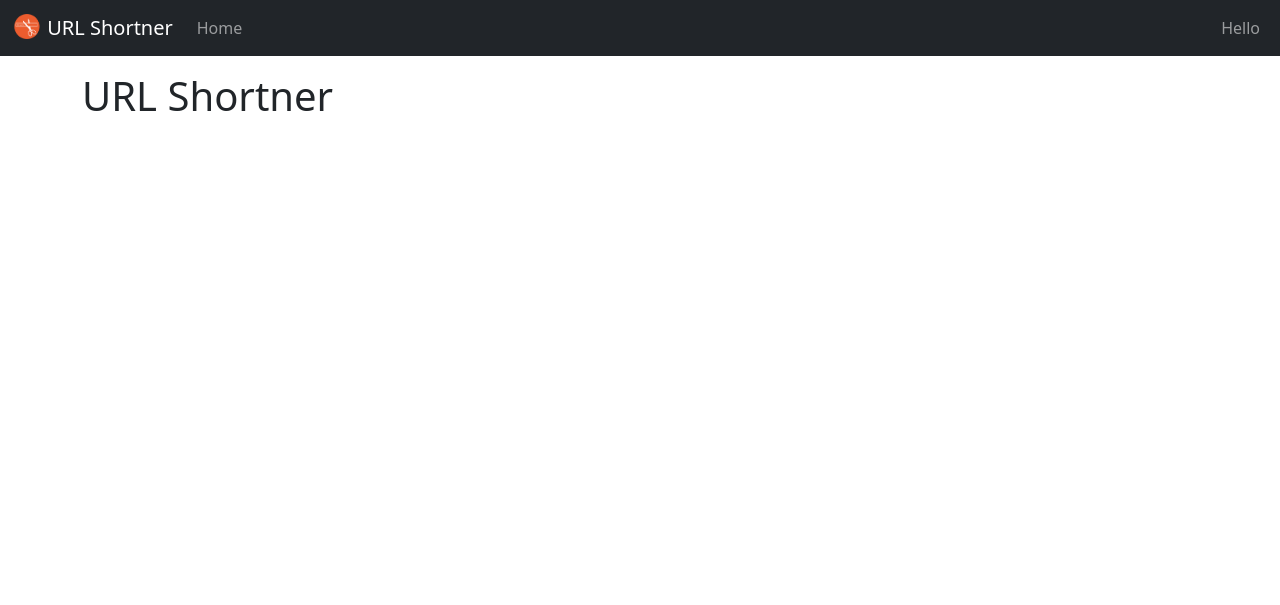
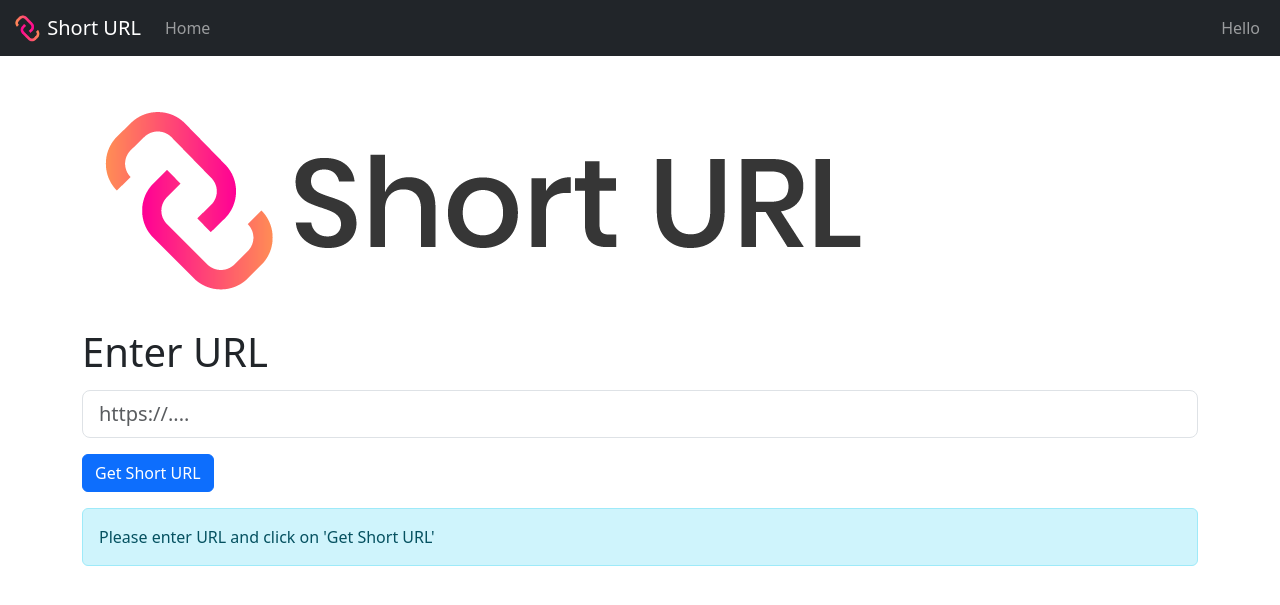
Before and after one commit to shivatejaburle/url-shortner, a Django app: page / in a window 1280 px wide. Shown: the top 605 px of the page. Run offline with Django 5.2, Linux system fonts and the light colour scheme; some libraries are stand-ins or nearby versions.

Commit message:
Views and Templates

```diff
--- a/shortner/templates/shortner/index.html
+++ b/shortner/templates/shortner/index.html
@@ -1,7 +1,44 @@
 {% extends 'base_master.html' %}
+{% load static %}
+
+{% block title %}
+    Short URL
+{% endblock title %}
 
 {% block content %}
+    <style>
+        .link-color {
+            --bs-link-hover-color-rgb: 25, 135, 84;
+        }
+    </style>
     <div class="container">
-        <h1>URL Shortner</h1>
+        <img src="{% static 'shortner/img/short-url.png' %}" class="img-fluid" alt="short-url">
+        <form method="post">
+            {% csrf_token %}
+            <div class="mb-3">
+                <label for="urlInput" class="form-label fs-1">Enter URL</label>
+                <input type="url" title="urlInput" name="urlInput" class="form-control form-control-lg" id="urlInput" placeholder="https://...." required>
+            </div>
+            <button type="submit" class="btn btn-primary">Get Short URL</button>
+        </form>
+        {% if shortened_url %}
+            <div class="alert alert-success mt-3 fs-2" role="alert">
+                <strong>Short URL:</strong><br>
+                <a class="icon-link icon-link-hover link-color" target="_blank" href="{{ shortened_url }}">
+                    {{ shortened_url }}
+                    <svg xmlns="http://www.w3.org/2000/svg" class="bi" viewBox="0 0 16 16" aria-hidden="true">
+                        <path d="M1 8a.5.5 0 0 1 .5-.5h11.793l-3.147-3.146a.5.5 0 0 1 .708-.708l4 4a.5.5 0 0 1 0 .708l-4 4a.5.5 0 0 1-.708-.708L13.293 8.5H1.5A.5.5 0 0 1 1 8z"/>
+                    </svg>
+                </a>
+            </div>
+        {% elif error %}
+            <div class="alert alert-danger mt-3 fs-3" role="alert">
+                {{ error }}
+            </div>
+        {% else %}
+            <div class="alert alert-info mt-3" role="alert">
+                Please enter URL and click on 'Get Short URL'
+            </div>
+        {% endif %}
     </div>
 {% endblock content %}
--- a/shortner/views.py
+++ b/shortner/views.py
@@ -1,9 +1,57 @@
 from django.shortcuts import render
 from django.views import View
+import requests
+from django.conf import settings
 
-# Create your views here.
+# Bitly API access token
+BITLY_ACCESS_TOKEN = settings.BITLY_ACCESS_TOKEN
+
+# Home Page
 class IndexView(View):
     template_name = 'shortner/index.html'
 
     def get(self, request):
+        # Render the index template without any context
+        # This will display the form for URL input
         return render(request, self.template_name)
+
+    def post(self, request):
+        # Get the URL from the form input
+        long_url = request.POST.get('urlInput')
+
+        # Call the function to shorten the URL
+        shortened_url = shorten_url(long_url)
+
+        # Create a context dictionary to pass to the template
+        if shortened_url.startswith('Error'):
+            # If there was an error shortening the URL, handle it accordingly
+            context = {
+                'error': shortened_url
+            }
+            return render(request, self.template_name, context)
+        context = {
+            'shortened_url': shortened_url
+        }
+
+        # Render the template with the context
+        return render(request, self.template_name, context)
+
+
+# Method to shorten the URL using Bitly API
+def shorten_url(long_url):
+    url = 'https://api-ssl.bitly.com/v4/shorten'
+
+    headers = {
+        'Authorization': f'Bearer {BITLY_ACCESS_TOKEN}',
+    }
+
+    data = {
+        'long_url': long_url
+    }
+
+    response = requests.post(url, headers=headers, json=data)
+
+    if response.status_code == 200:
+        return response.json()['link']
+    else:
+        return 'Error shortening URL'
--- a/templates/includes/navbar.html
+++ b/templates/includes/navbar.html
@@ -3,7 +3,7 @@
   <div class="container-fluid">
     <a class="navbar-brand" href="/">
       <img src="{% static 'shortner/img/logo.png' %}" alt="Logo" width="30" class="d-inline-block align-text-top">
-      URL Shortner
+      Short URL
     </a>
     <button class="navbar-toggler" type="button" data-bs-toggle="collapse" data-bs-target="#navbar" aria-controls="navbar" aria-expanded="false" aria-label="Toggle navigation">
       <span class="navbar-toggler-icon"></span>
```
Also changed, not shown: url/settings.py (+7 -0 lines), shortner/static/shortner/img/favicon-1.ico (added), shortner/static/shortner/img/favicon.ico, shortner/static/shortner/img/logo-1.png (added), shortner/static/shortner/img/logo.png, shortner/static/shortner/img/short-url.png (added).
